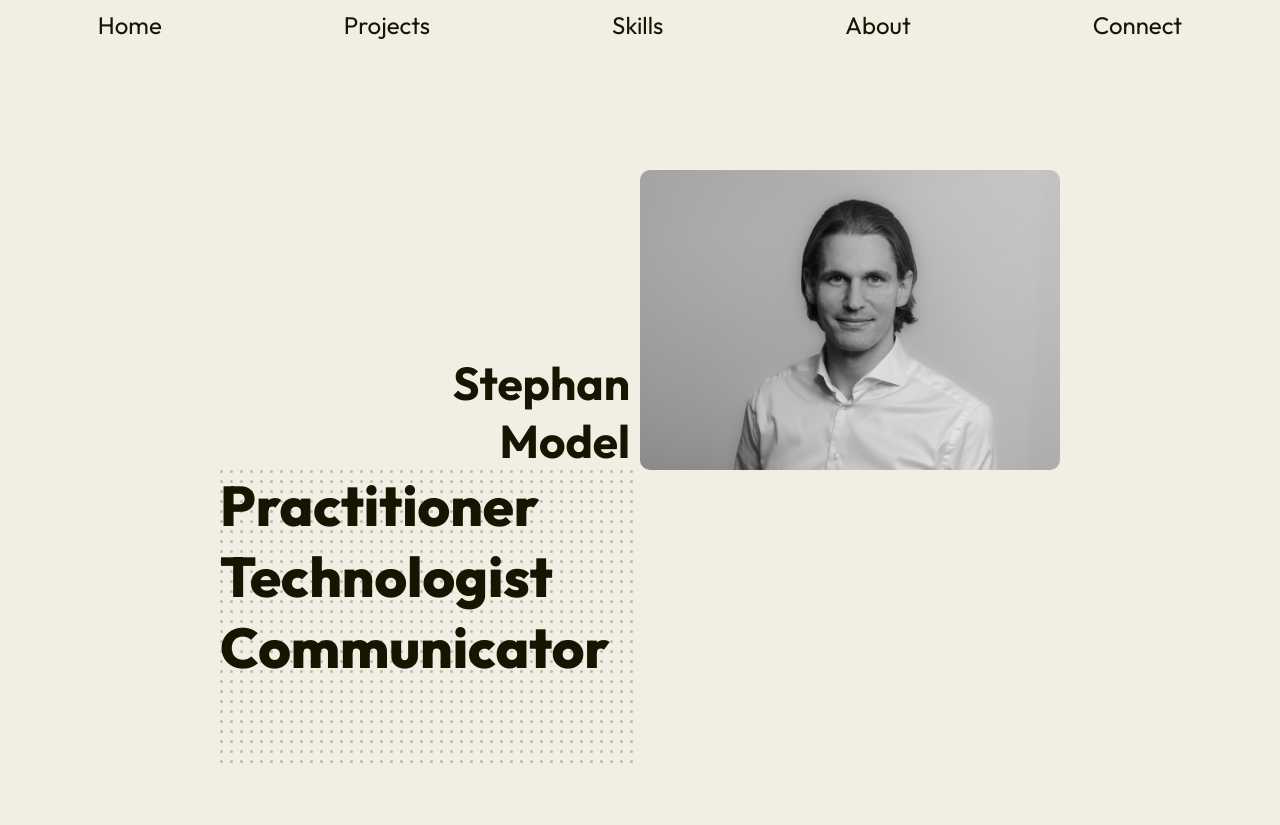
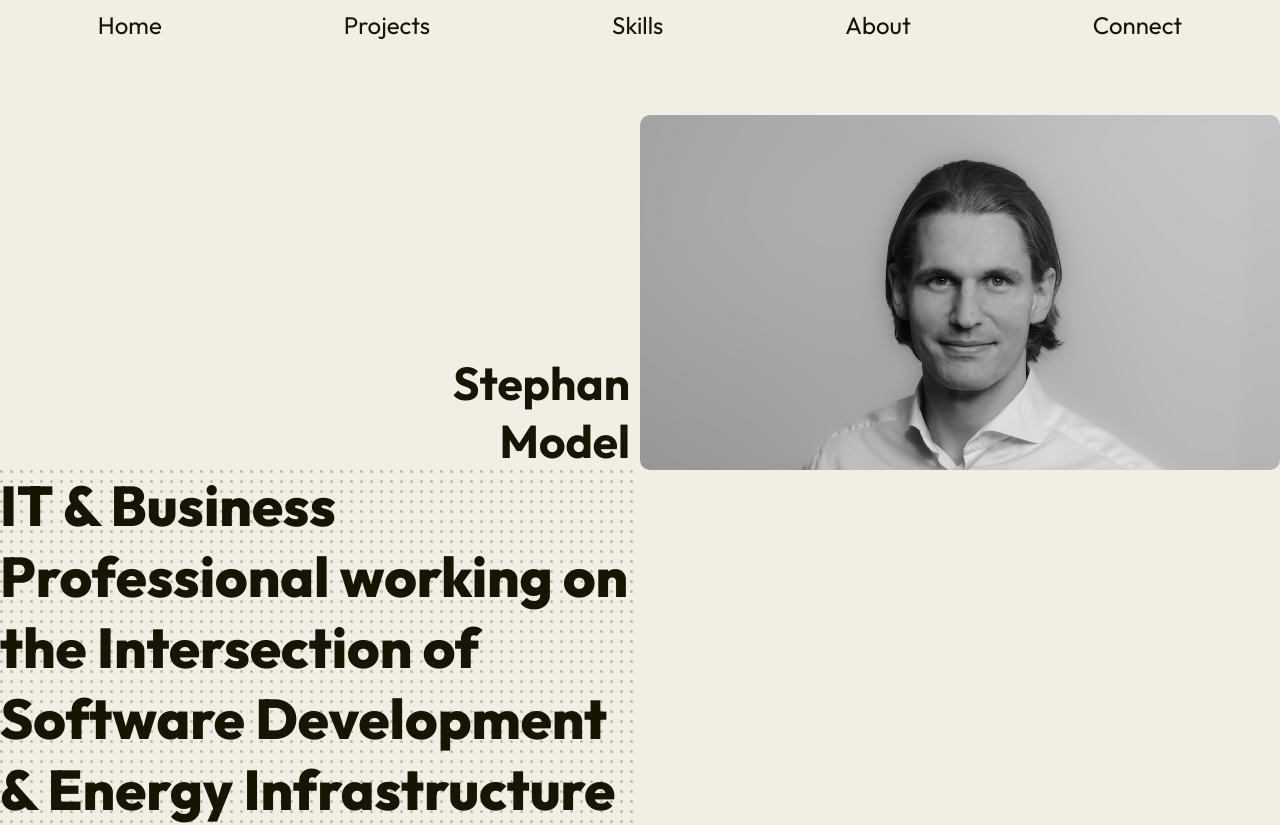
Before and after one commit to StephMode/personal-website, a React (Vite) app: page / in a window 1280 px wide. Shown: the top 825 px of the page. Built offline with nearby package versions, Linux system fonts and the light colour scheme.

Commit message:
feat: update text for title element

```diff
--- a/src/components/pages/HomePage.jsx
+++ b/src/components/pages/HomePage.jsx
@@ -11,11 +11,8 @@ export default function HomePage() {
       <StlyedGridElementImage />
 
       <StyledGridElementTitle>
-        Practitioner
-        <br />
-        Technologist
-        <br />
-        Communicator
+        IT & Business Professional working on the Intersection of Software
+        Development & Energy Infrastructure
       </StyledGridElementTitle>
     </StyledGridContainer>
   );
```
